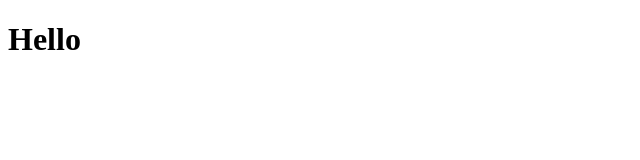
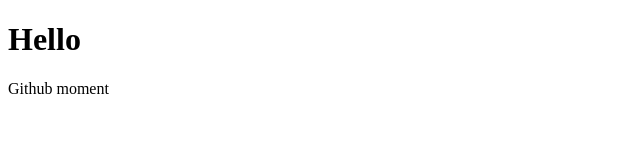
Before and after one commit to MrLobot16/MrLobot16.github.io, a plain HTML site: page index.html in a window 1280 px wide. Shown: the whole page, without its empty margins (0-640 px from the left). Drawn offline with Linux system fonts and the light colour scheme.

Commit message:
Github moment

```diff
--- a/index.html
+++ b/index.html
@@ -4,5 +4,8 @@
 		<h1>
 			Hello
 		</h1>
+		<p>
+			Github moment
+		</p>
 	</body>
 </html>
```
